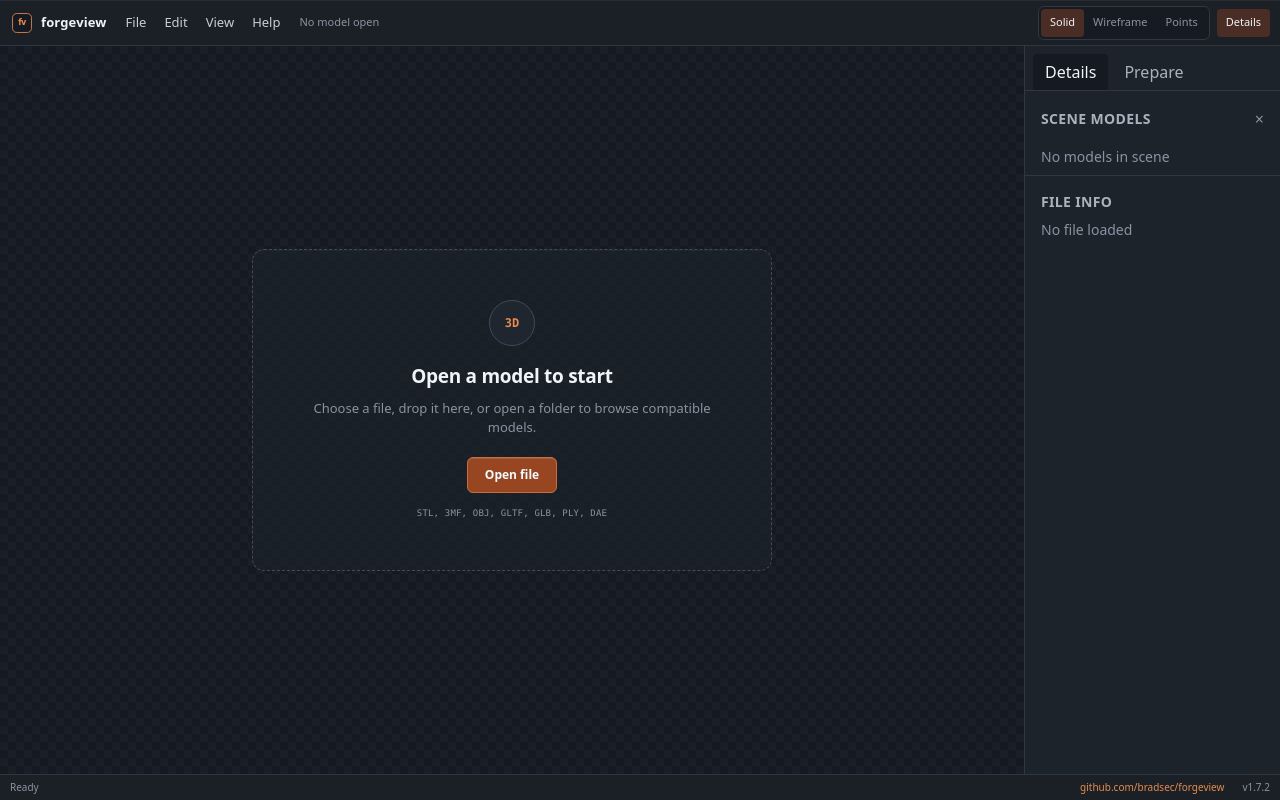
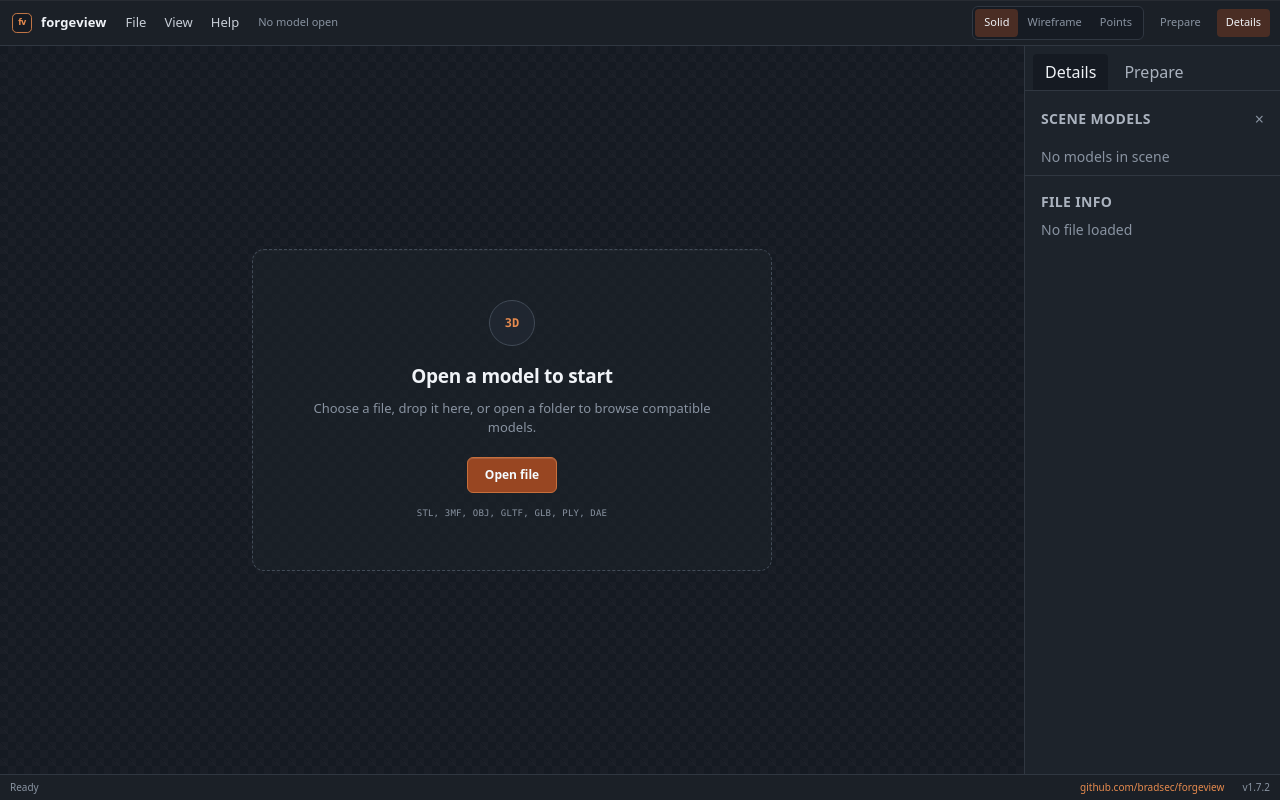
Before and after one commit to bradsec/forgeview, a React (Vite) app: page / in a window 1280 px wide. Built offline with nearby package versions, Linux system fonts and the light colour scheme.

Commit message:
refactor: replace the Edit menu with a Prepare panel button

```diff
--- a/src/App.tsx
+++ b/src/App.tsx
@@ -49,7 +49,7 @@ export default function App() {
   return (
     <div className="flex flex-col h-[100dvh] bg-[var(--bg-app)] text-[var(--text-primary)]">
       <div className="flex flex-col flex-1 min-h-0" inert={mobileDrawer !== 'none' || settingsOpen || solidEditorOpen}>
-        <Toolbar onUndoEdit={() => viewerRef.current?.undoEdit()} />
+        <Toolbar />
         <div className="flex flex-1 overflow-hidden">
         {/* Left panel — Explorer */}
         <DirectoryPanel />
@@ -102,14 +102,14 @@ export default function App() {
             </div>
           )}
         </main>
-        <Sidebar />
+        <Sidebar onUndoEdit={() => viewerRef.current?.undoEdit()} />
         </div>
       </div>
       <MobileDrawer side="left" open={mobileDrawer === 'explorer'} onClose={() => setMobileDrawer('none')}>
         <DirectoryPanel mobile />
       </MobileDrawer>
       <MobileDrawer side="right" open={mobileDrawer === 'details'} onClose={() => setMobileDrawer('none')}>
-        <Sidebar mobile />
+        <Sidebar mobile onUndoEdit={() => viewerRef.current?.undoEdit()} />
       </MobileDrawer>
       <SettingsModal />
       <ExportDialog viewerRef={viewerRef} />
--- a/src/components/Toolbar.tsx
+++ b/src/components/Toolbar.tsx
@@ -141,7 +141,7 @@ function SegmentedControl<T extends string>({
   )
 }
 
-export function Toolbar({ onUndoEdit }: { onUndoEdit?: () => void } = {}) {
+export function Toolbar() {
   const [aboutOpen, setAboutOpen] = useState(false)
   const aboutRef = useRef<HTMLElement>(null)
   const aboutPreviousFocusRef = useRef<HTMLElement | null>(null)
@@ -181,8 +181,8 @@ export function Toolbar({ onUndoEdit }: { onUndoEdit?: () => void } = {}) {
   const mainView = useViewerStore((state) => state.mainView)
   const explorerVisible = useViewerStore((state) => state.explorerVisible)
   const sidebarVisible = useViewerStore((state) => state.sidebarVisible)
+  const rightPanelTab = useViewerStore((state) => state.rightPanelTab)
   const theme = useViewerStore((state) => state.theme)
-  const canUndoEdit = useViewerStore((state) => state.canUndoEdit)
 
   const openFolder = async () => {
     await openDir()
@@ -196,6 +196,15 @@ export function Toolbar({ onUndoEdit }: { onUndoEdit?: () => void } = {}) {
     }
     if (panel === 'explorer') useViewerStore.getState().setExplorerVisible(!explorerVisible)
     else useViewerStore.getState().setSidebarVisible(!sidebarVisible)
+  }
+
+  const openPrepare = () => {
+    useViewerStore.getState().setRightPanelTab('prepare')
+    if (window.matchMedia('(max-width: 767px)').matches) {
+      useViewerStore.getState().setMobileDrawer('details')
+      return
+    }
+    useViewerStore.getState().setSidebarVisible(true)
   }
 
   return (
@@ -222,15 +231,6 @@ export function Toolbar({ onUndoEdit }: { onUndoEdit?: () => void } = {}) {
               >
                 Export model as…
               </MenuItem>
-            </>
-          )}
-        </Menu>
-        <Menu label="Edit">
-          {(close) => (
-            <>
-              <MenuItem disabled={!hasModel} onClick={() => { close(); useViewerStore.getState().setSolidEditorOpen(true) }}>Make solid…</MenuItem>
-              <div className="menu-separator" role="separator" />
-              <MenuItem disabled={!canUndoEdit} onClick={() => { close(); onUndoEdit?.() }}>Undo last model edit</MenuItem>
             </>
           )}
         </Menu>
@@ -291,8 +291,19 @@ export function Toolbar({ onUndoEdit }: { onUndoEdit?: () => void } = {}) {
         />
         <button
           type="button"
+          aria-pressed={sidebarVisible && rightPanelTab === 'prepare'}
+          onClick={openPrepare}
+          className={`toolbar-action ${sidebarVisible && rightPanelTab === 'prepare' ? 'is-active' : ''}`}
+        >
+          Prepare
+        </button>
+        <button
+          type="button"
           aria-pressed={sidebarVisible}
-          onClick={() => useViewerStore.getState().setSidebarVisible(!sidebarVisible)}
+          onClick={() => {
+            useViewerStore.getState().setRightPanelTab('details')
+            useViewerStore.getState().setSidebarVisible(!sidebarVisible || rightPanelTab === 'prepare')
+          }}
           className={`toolbar-action ${sidebarVisible ? 'is-active' : ''}`}
         >
           Details
```
Also changed, not shown: 1 other file (tests, documents, lock files or other folders).
